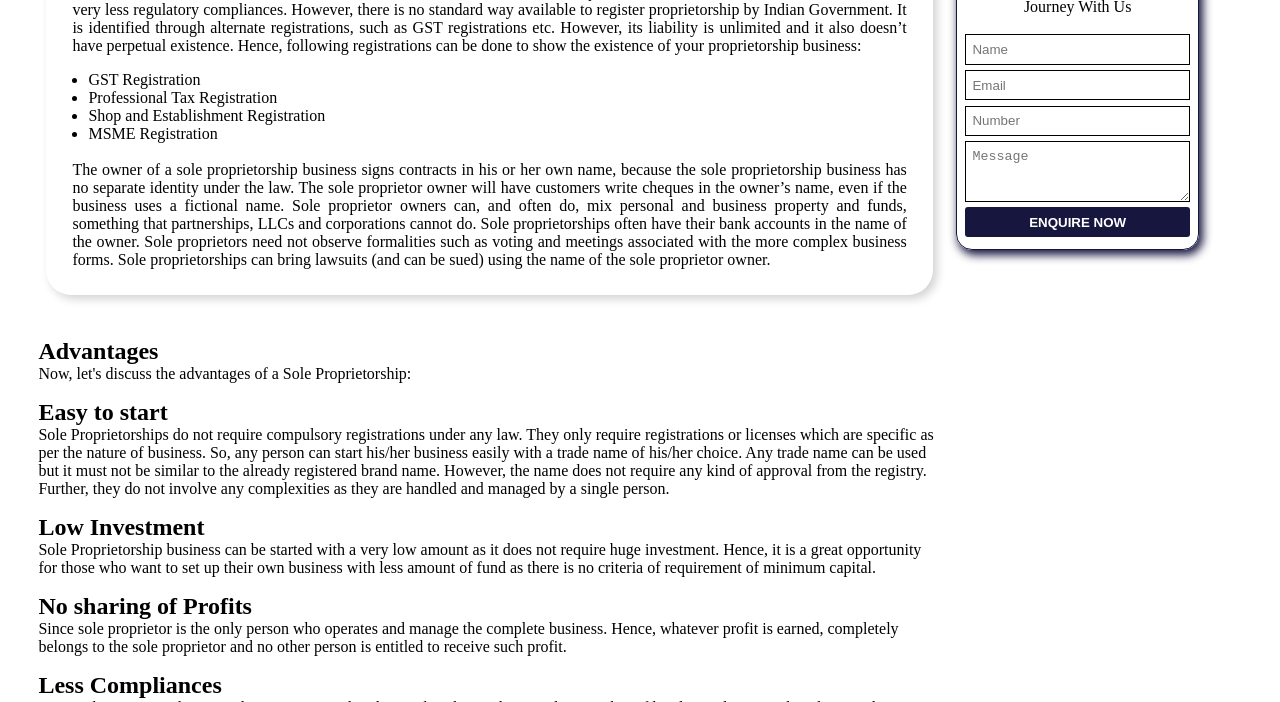
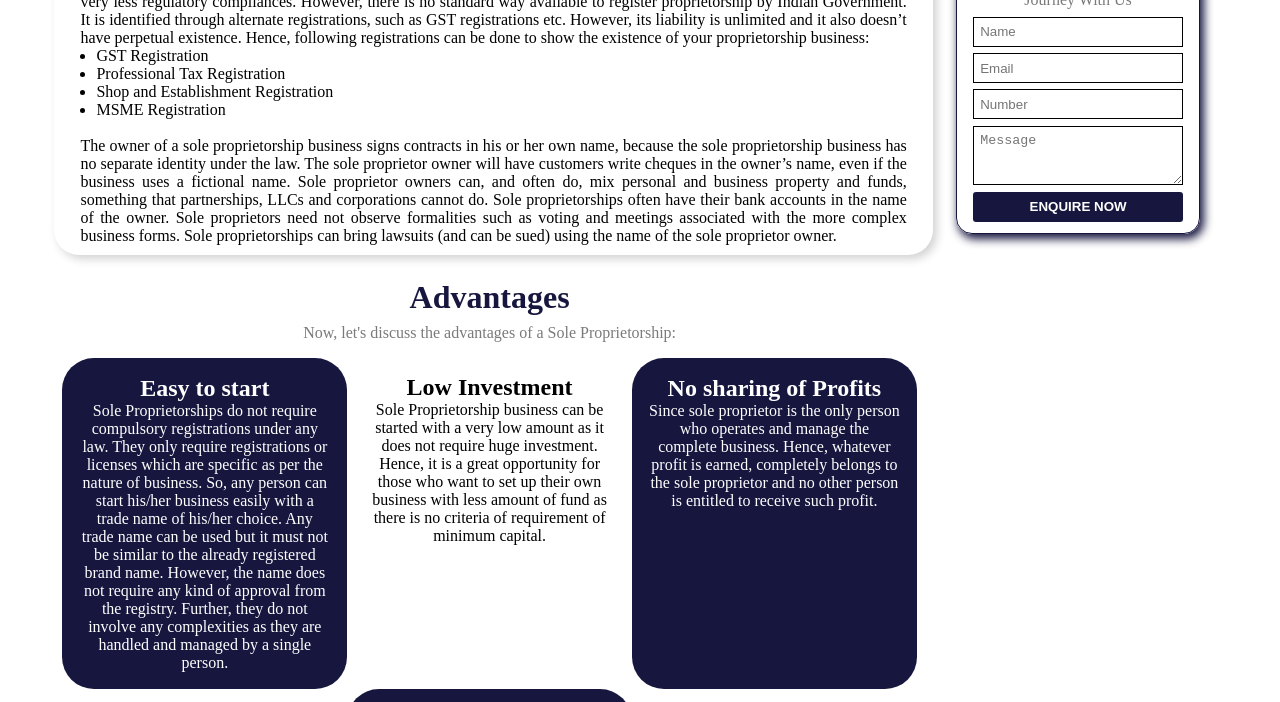
Before and after one commit to The-Arun-singh/mybusinesspandit, a plain HTML site: page html/start-a-buisness/sole-proprietorship-registration.html in a window 1280 px wide. Shown: the part 751-1453 px from the top of the page. Drawn offline with nearby package versions, Linux system fonts and the light colour scheme.

Commit message:
mod-6.41

```diff
--- a/css/start-a-business/soleProprietorshipReg.css
+++ b/css/start-a-business/soleProprietorshipReg.css
@@ -98,21 +98,50 @@
     box-sizing: border-box;
     border: 2px groove transparent;
     border-radius: 25px;
-    margin: 2.7rem 0.5rem;
+    margin: 2.7rem 0.5rem 1.5rem 1rem;
     padding: 1rem 1.5rem 0.5rem;
     border-top-color: #6ec1e4;
     box-shadow: 4px 4px 10px 0px rgb(0 0 0 / 18%);
     text-align: justify;
 }
-.overview h2 {
+.overview h2, .heading> h2 {
     font-size: 2rem;
     color: #16163F;
     text-align: center;
-    margin: 0 1rem 1rem 1rem;
+    margin: 0 1rem 0.5rem 1rem;
 }
 .overview ul {
     margin-left: 1rem;
 }
+
+
+.advantages {
+    margin: 0.5rem;
+}
+.heading {
+    text-align: center;
+}
+.heading> p {
+    color: #7A7A7A
+}
+.cells {
+    display: grid;
+    grid-template-columns: 1fr 1fr 1fr;
+    grid-template-rows: 1fr 1fr;
+    padding: 1rem;
+}
+.cells div:nth-child(odd) {
+    background-color: var(--color);
+    color: #fff;
+    border: 1px solid transparent;
+    border-radius: 2rem;
+
+}
+.cell {
+    text-align: center;
+    padding: 1rem;
+}
+
 
 /* ====================================== CONTENT END ================================= */
 
@@ -122,12 +151,12 @@
 .aside {
     position: sticky;
     height: 19rem;
-    width: 75%;
+    width: 70%;
     top: 25vh;
     margin: 15% 5%;
-    padding: 1.5em 0.5em;
+    padding: 1rem;
     border: 1px solid var(--color);
-    border-radius: 1em;
+    border-radius: 1rem;
     box-shadow: 3px 4px 10px 1px var(--color);
 }
 
@@ -136,12 +165,17 @@
     flex-direction: column;
     text-align: center;
 }
-.enquire-now h3, p {
-    padding-bottom: 1em;
+.enquire-now h3 {
+    padding-bottom: 1rem;
+    font-size: 1.4rem;
+}
+.enquire-now p {
+    color: #7A7A7A;
+    padding-bottom: 0.3rem;
 }
 .enquire-now input, textarea, button {
-    margin: 0.2em 0;
-    padding: 0.5em;
+    margin: 0.2rem 0;
+    padding: 0.4rem;
     border: 1px solid black;
 }
 .enquire-now input:focus, textarea:focus {
```
Also changed, not shown: html/start-a-buisness/sole-proprietorship-registration.html (+12 -10 lines).
